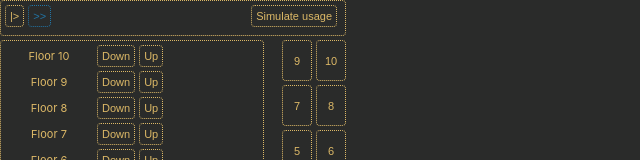
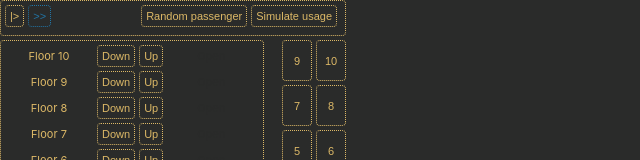
Before and after one commit to cedw032/elevator_simulator, a React (Create React App) app: page / in a window 1280 px wide. Shown: the top 160 px of the page, without its empty margins (0-640 px from the left). Built offline with nearby package versions, Linux system fonts and the light colour scheme.

Commit message:
Add random passenger button

```diff
--- a/src/App.css
+++ b/src/App.css
@@ -14,15 +14,25 @@ body {
       margin-right: 4px;
       text-align: center;
       font-size: 11px; }
+    body .app div {
+      transition: 0.6s ease background-color, 0.6s ease color; }
       body .app div.highlight {
         background-color: #383536;
-      color: #E8E9EB; }
+        color: #E8E9EB;
+        transition: 0.6s ease background-color; }
+        body .app div.highlight div.hidden {
+          transition: 0.6s ease background-color, 0.6s ease color;
+          color: #383536; }
+      body .app div.hidden {
+        color: #2A2B2A; }
       body .app div.highlight2 {
-      border-color: #ED474A;
         color: #ED474A; }
+    body .app button {
+      transition: 0.6s ease color, 0.6s ease border-color; }
       body .app button:focus {
         outline: none; }
       body .app button.toggled {
+        transition: none;
         border-color: #2274A5;
         color: #2274A5; }
     body .app .floor-bank {
--- a/src/App.scss
+++ b/src/App.scss
@@ -29,13 +29,26 @@ body {
 
 		div {
 
+			transition: 0.6s ease background-color, 0.6s ease color;
+
 			&.highlight {
 				background-color: $shade1;
 				color: $shade2;
+				transition: 0.6s ease background-color;
+
+				div {
+					&.hidden {
+						transition: 0.6s ease background-color, 0.6s ease color;
+						color: $shade1;
+					}
+				}
+			}
+
+			&.hidden {
+				color: $shade4;
 			}
 
 			&.highlight2 {
-				border-color: $shade5;
 				color: $shade5;
 			}
 		}
@@ -45,8 +58,10 @@ body {
 				outline: none;
 			}
 
+			transition: 0.6s ease color, 0.6s ease border-color;
+
 			&.toggled {
-				//background-color: $shade1;
+				transition: none;
 				border-color: $shade6;
 				color: $shade6;
 			}
--- a/src/components/FloorDisplay.js
+++ b/src/components/FloorDisplay.js
@@ -38,7 +38,7 @@ const FloorDisplay = ({floor, elevator}) => {
 
 			{isDoorOpen()
 				? <div className='highlight2'>Open</div>
-				: <div></div>
+				: <div className='hidden'>Open</div>
 			}
 		</div>
 	);
--- a/src/components/TestSettingsController.js
+++ b/src/components/TestSettingsController.js
@@ -10,6 +10,12 @@ const TestSettingsController = ({usageSimulator}) => {
 	return (
 		<div className='row'>
 			<button
+				onClick={() => {
+					usageSimulator.spawn();
+					forceUpdate();
+				}}
+				children='Random passenger'/>
+			<button
 				className={cx(usageSimulator.enabled() && 'toggled')}
 				onClick={() => {
 					usageSimulator.toggle();
--- a/src/components/TimeController.js
+++ b/src/components/TimeController.js
@@ -2,8 +2,8 @@ import React, {useState, useEffect} from 'react';
 import cx from 'classnames';
 import useAsyncState from '../hooks/useAsyncState';
 
-const AUTOPLAY_INTERVAL = 100;
-const AUTOPLAY_OPEN_TIMEOUT = 30;
+const AUTOPLAY_INTERVAL = 800;
+const AUTOPLAY_OPEN_TIMEOUT = 5;
 
 const TimeController = ({elevator}) => {
 
--- a/src/models/usageSimulator.js
+++ b/src/models/usageSimulator.js
@@ -3,7 +3,7 @@ import {UP, DOWN} from '../constants/direction';
 const provideUsageSimulator = elevator => {
 
 	let unsubscribeElapsedTime;
-	let spawnChance = 0.1;
+	let spawnChance = 0.16;
 
 	const enabled = () => {
 		return !!unsubscribeElapsedTime;
@@ -22,13 +22,6 @@ const provideUsageSimulator = elevator => {
 	};
 
 	const spawn = () => {
-
-	}
-
-	const elapseTime = () => {
-
-		if (Math.random() < spawnChance) {
-
 		const randomInteger = (min, max) => {
 			const spread = max - min + 1;
 			return Math.floor(spread * Math.random()) + min;
@@ -74,7 +67,16 @@ const provideUsageSimulator = elevator => {
 		const cancelListener = elevator.on.doorsOpen((floor, elevatorDirection, canChangeDirection) => {
 			if (!destinationEntered && floor === origin) {
 				if (canChangeDirection || elevatorDirection === direction) {
+					let skip = true;
+					const cancelTimeout = elevator.on.timeElapsed(() => {
+						if (skip) {
+							skip = false;
+							return;
+						}
 						elevator.addDestination(destination);
+						cancelTimeout();
+					});
+
 					destinationEntered = true;
 					return;
 				}
@@ -90,11 +92,17 @@ const provideUsageSimulator = elevator => {
 
 	}
 
+	const elapseTime = () => {
+
+		if (Math.random() < spawnChance) {
+			spawn();
+		}
+
 	};
 
 	return {
 		toggle,
-
+		spawn,
 		enabled,
 	};
 
```
Lines whose indentation alone changed are shown as unchanged.
